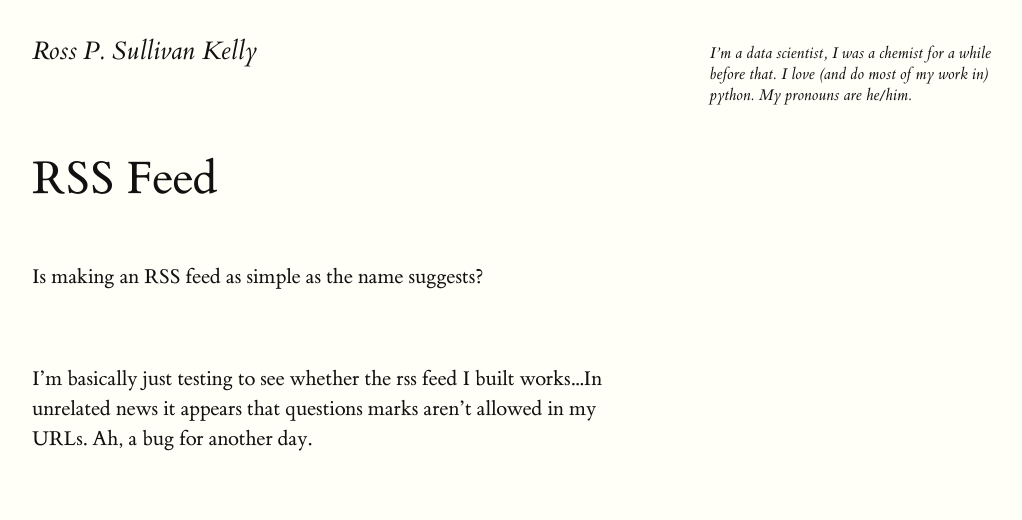
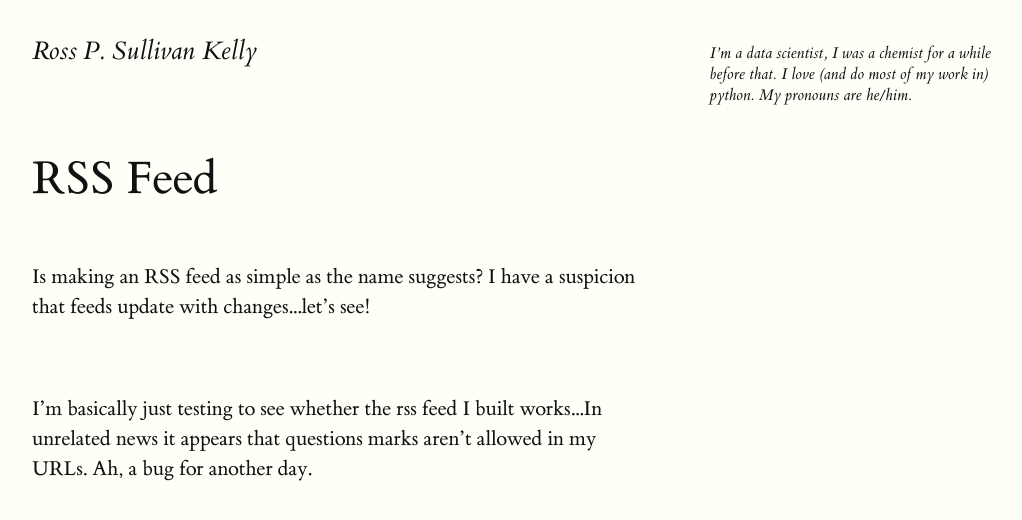
Before and after one commit to Rosster/fast_api_website, a FastAPI app: template templates/does_my_rss_feed_work.html in a window 1280 px wide. Shown: the top 520 px of the page, without its empty margins (128-1150 px from the left). Run offline with FastAPI, Linux system fonts and the light colour scheme; the template is opened without the code that fills it, so the values that code supplies are empty; parts of the project's set-up code (start-up, migrations or seed data) failed here and were passed over; some libraries are stand-ins or nearby versions.

Commit message:
Small change to see if feed updates!

```diff
--- a/templates/does_my_rss_feed_work.html
+++ b/templates/does_my_rss_feed_work.html
@@ -7,7 +7,7 @@
 <article class="no-top-padding">
     <h1>RSS Feed</h1>
     {%- call preview_section() -%}
-        Is making an RSS feed as simple as the name suggests?
+        Is making an RSS feed as simple as the name suggests? I have a suspicion that feeds update with changes...let's see!
     {% endcall %}
     <section>
         <p>
```
